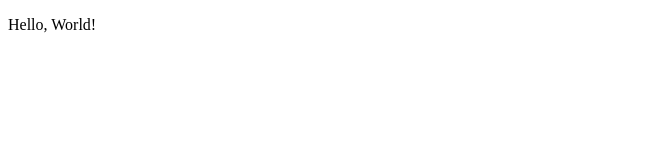
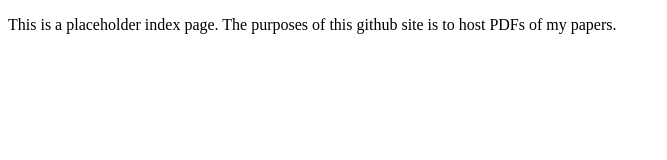
Before and after one commit to Minki-Kim/minkikim.github.io, a plain HTML site: page index.html in a window 1280 px wide. Shown: the whole page, without its empty margins (0-667 px from the left). Drawn offline with Linux system fonts and the light colour scheme.

Commit message:
Update index.html

```diff
--- a/index.html
+++ b/index.html
@@ -7,6 +7,6 @@
 	<title>Portfolio</title>
 </head>
 <body>
-  <p>Hello, World!</p>
+  <p>This is a placeholder index page. The purposes of this github site is to host PDFs of my papers.</p>
 </body>
 </html>
```
